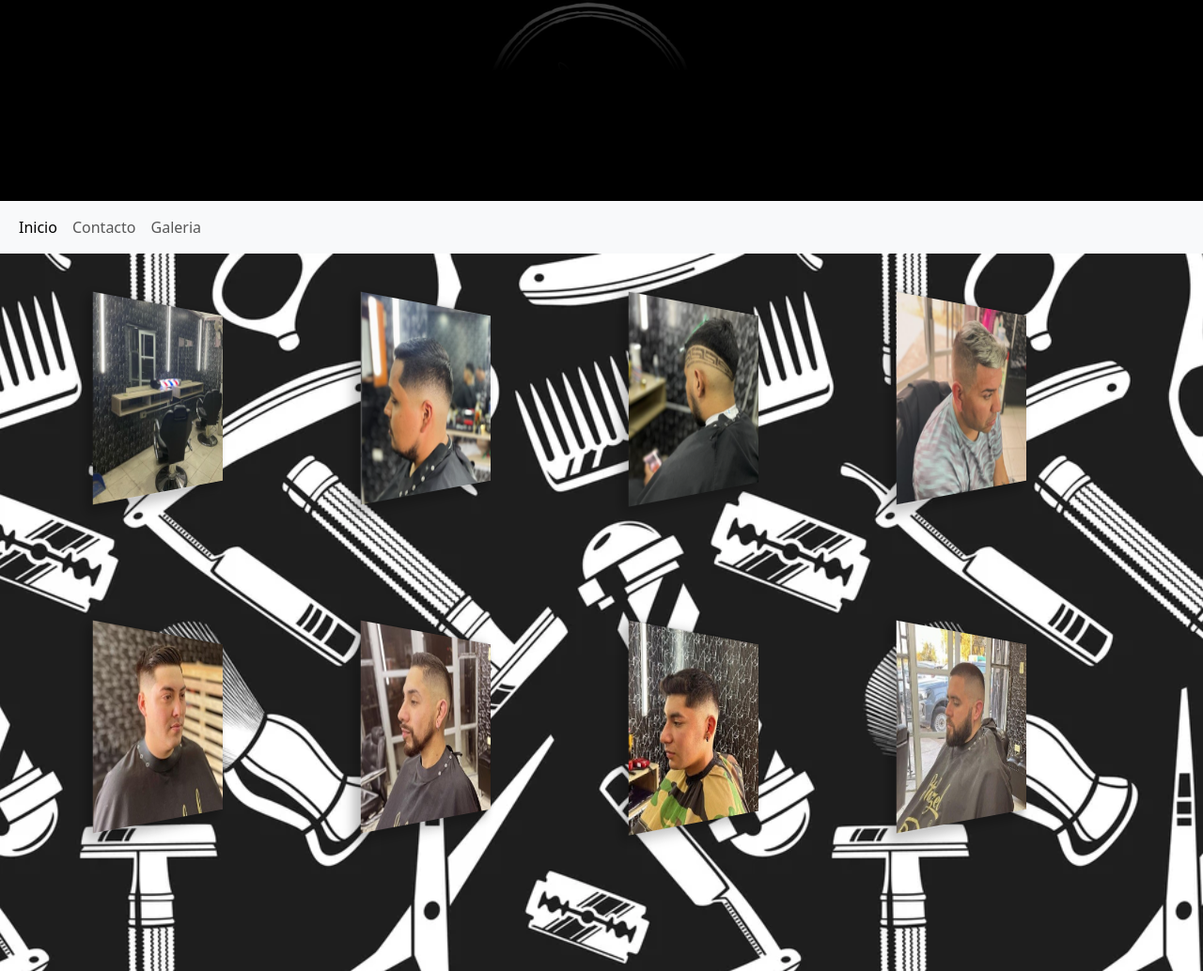
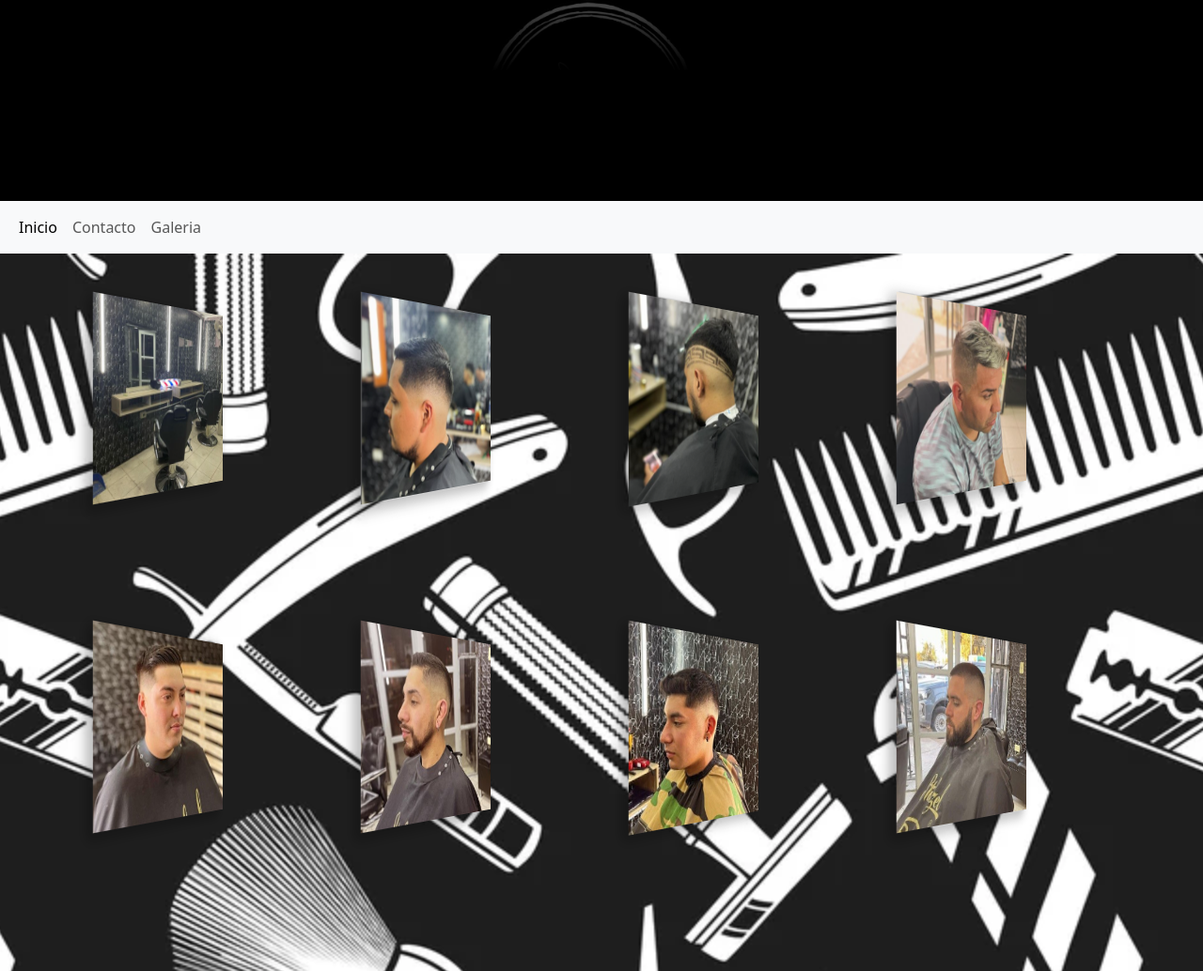
Before and after one commit to JeanDiaz07/Barberia, a website: page Galeria.html in a window 1280 px wide. Shown: the part 266-1300 px from the top of the page at 94% size. Drawn offline with nearby package versions, Linux system fonts and the light colour scheme.

Commit message:
galeria main

```diff
--- a/Style/Galeria.css
+++ b/Style/Galeria.css
@@ -1,12 +1,13 @@
-body main{
+ main{
     width: 100%;
-    height: 100%;
+    height: 150%;
 
     background-image:url(../Imagenes/depositphotos_124209312-stock-illustration-seamless-pattern-background-with-vintage.jpg);
     background-repeat: repeat-x;
     background-size: auto 100%;
 
     }
+
 
 html,body{
     margin: 0;
```
